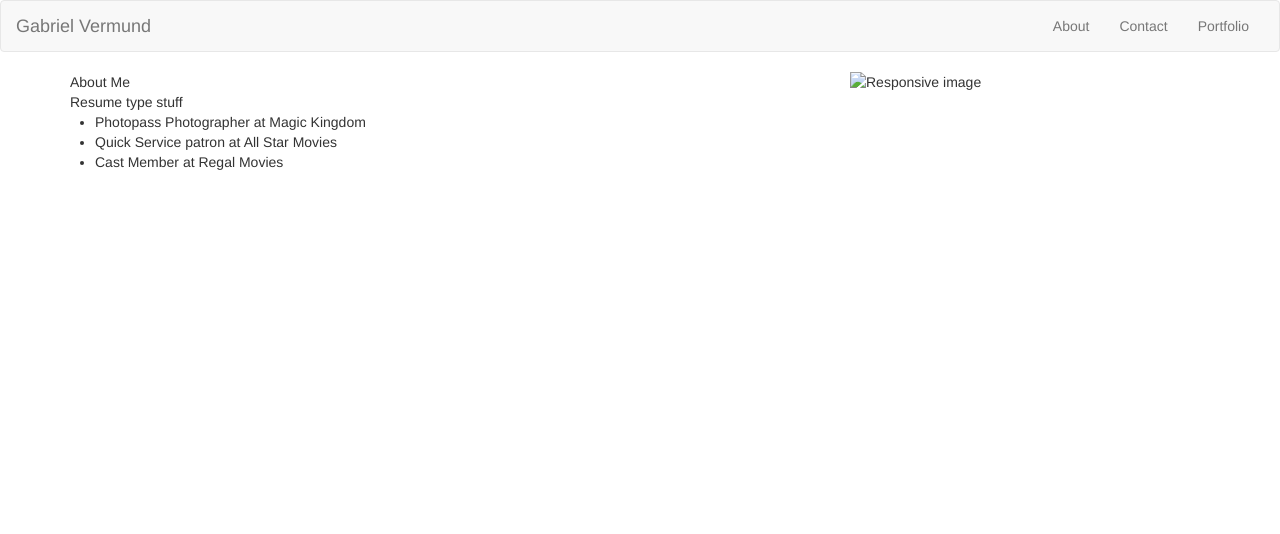
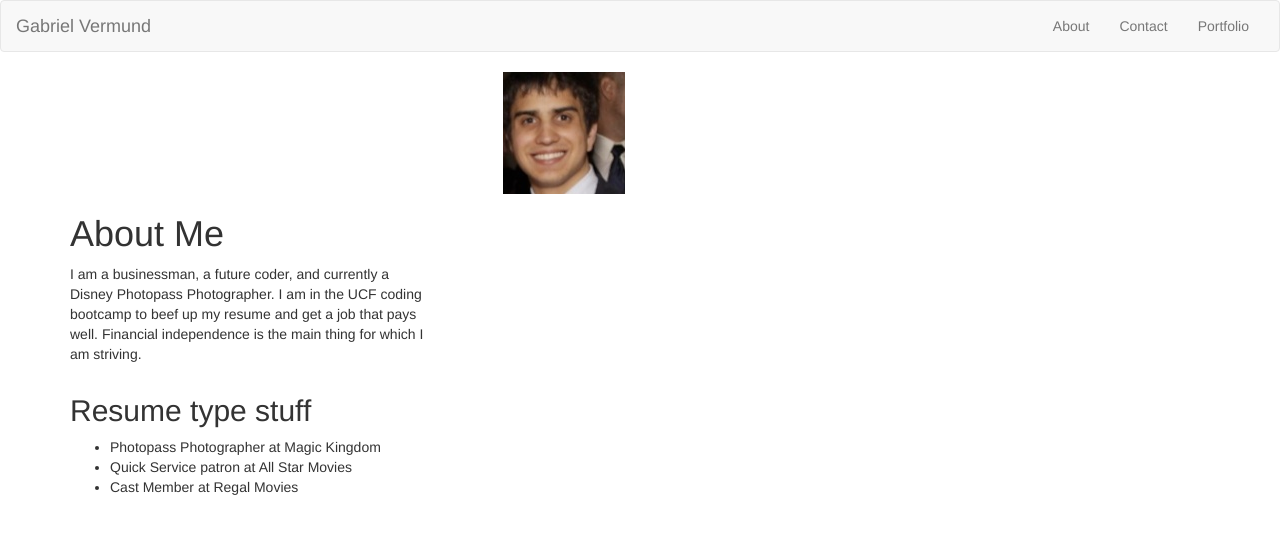
Before and after one commit to halvor311/Bootstrap-Portfolio, a plain HTML site: page index.html in a window 1280 px wide. Drawn offline with nearby package versions, Linux system fonts and the light colour scheme.

Commit message:
HW I am turning in

```diff
--- a/index.html
+++ b/index.html
@@ -5,6 +5,7 @@
   <meta charset="UTF-8">
   <meta name="viewport" content="width=device-width, initial-scale=1">
   <title>Gabriel Vermund</title>
+  <link rel="stylesheet" href="style2.css">
   <link rel="stylesheet" href="https://maxcdn.bootstrapcdn.com/bootstrap/3.3.6/css/bootstrap.min.css">
 </head>
 <body>
@@ -31,23 +32,34 @@
   </nav>
   <div class="container">
     <div class="row">
-      <div class="col-md-8">About Me</div>
+      <div class="col-lg-6">
+        <img id="myphoto" src="Gabe_Suit.jpg" class="img-responsive" alt="Responsive image">
 
-      <div class="row">
-            <div class="col-xs-6 col-md-3">
-              <img src="images/Gabe_Suit.jpg" class="img-responsive" alt="Responsive image">
+      </div>
 
-            </div>
+    </div>
+    <div class="row">
+      <div class="col-lg-4">
+      <h1>About Me</h1>
 
-          </div>
-      <div class="col-md-4">Resume type stuff</div>
-      <br>
+      <p>I am a businessman, a future coder, and currently a Disney
+        Photopass Photographer. I am in the UCF coding bootcamp to
+        beef up my resume and get a job that pays well. Financial independence
+        is the main thing for which I am striving.
+      </p>
+    </div>
+    </div>
+
+          <div class="row">
+      <div class="col-md-12">
+      <h2>Resume type stuff</h2>
       <ul>
         <li>Photopass Photographer at Magic Kingdom</li>
         <li>Quick Service patron at All Star Movies</li>
         <li>Cast Member at Regal Movies</li>
       </ul>
-
+    </div>
+       </div>
       </div>
-
+      </body>
   </html>
--- /dev/null
+++ b/style2.css
@@ -0,0 +1,8 @@
+#myphoto{
+    float: right;
+    clear: left;
+}
+p{
+    float: left;
+    margin-top: 0px;
+}
```
Also changed, not shown: contact.html (+1 -1 lines).
